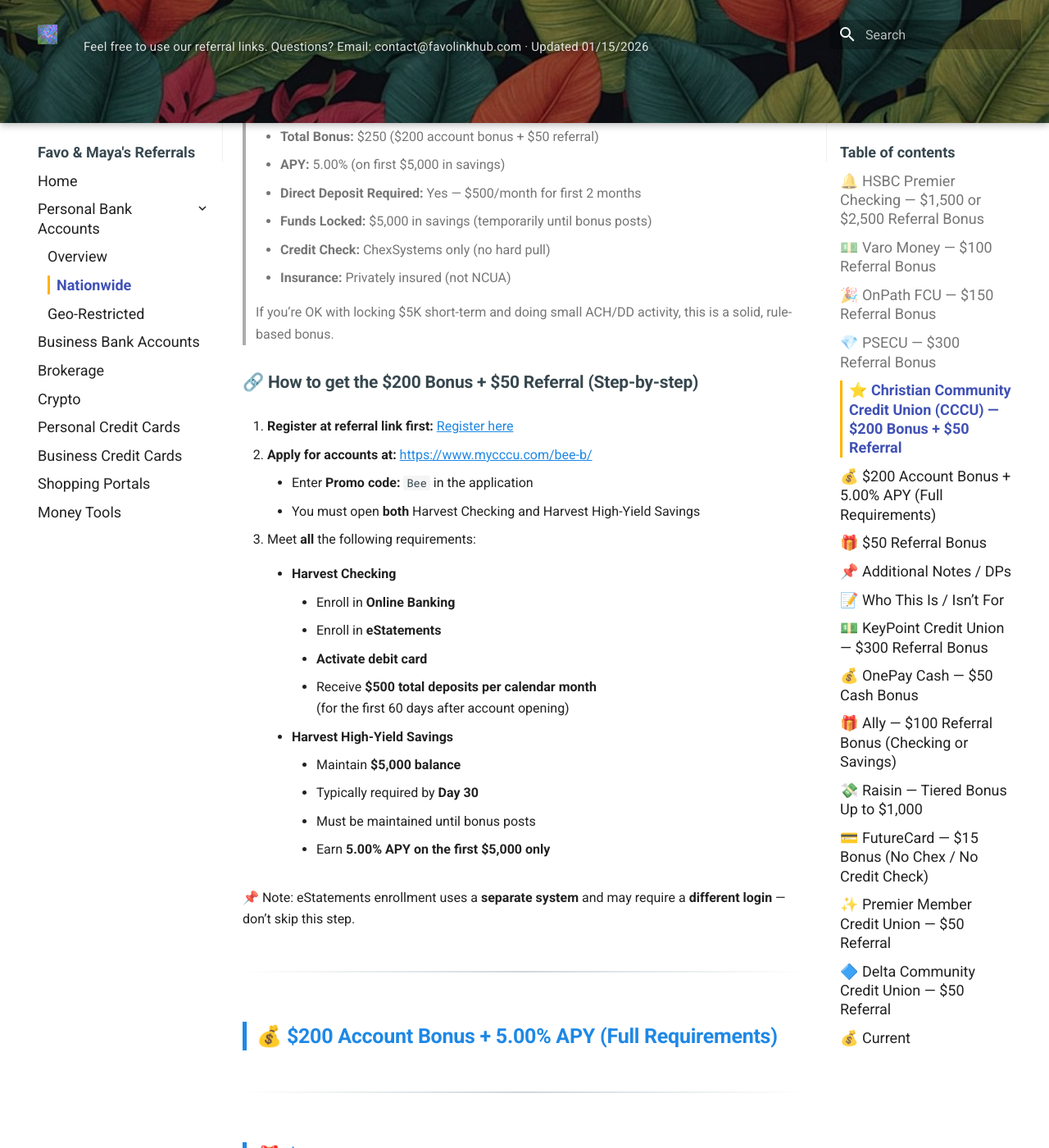
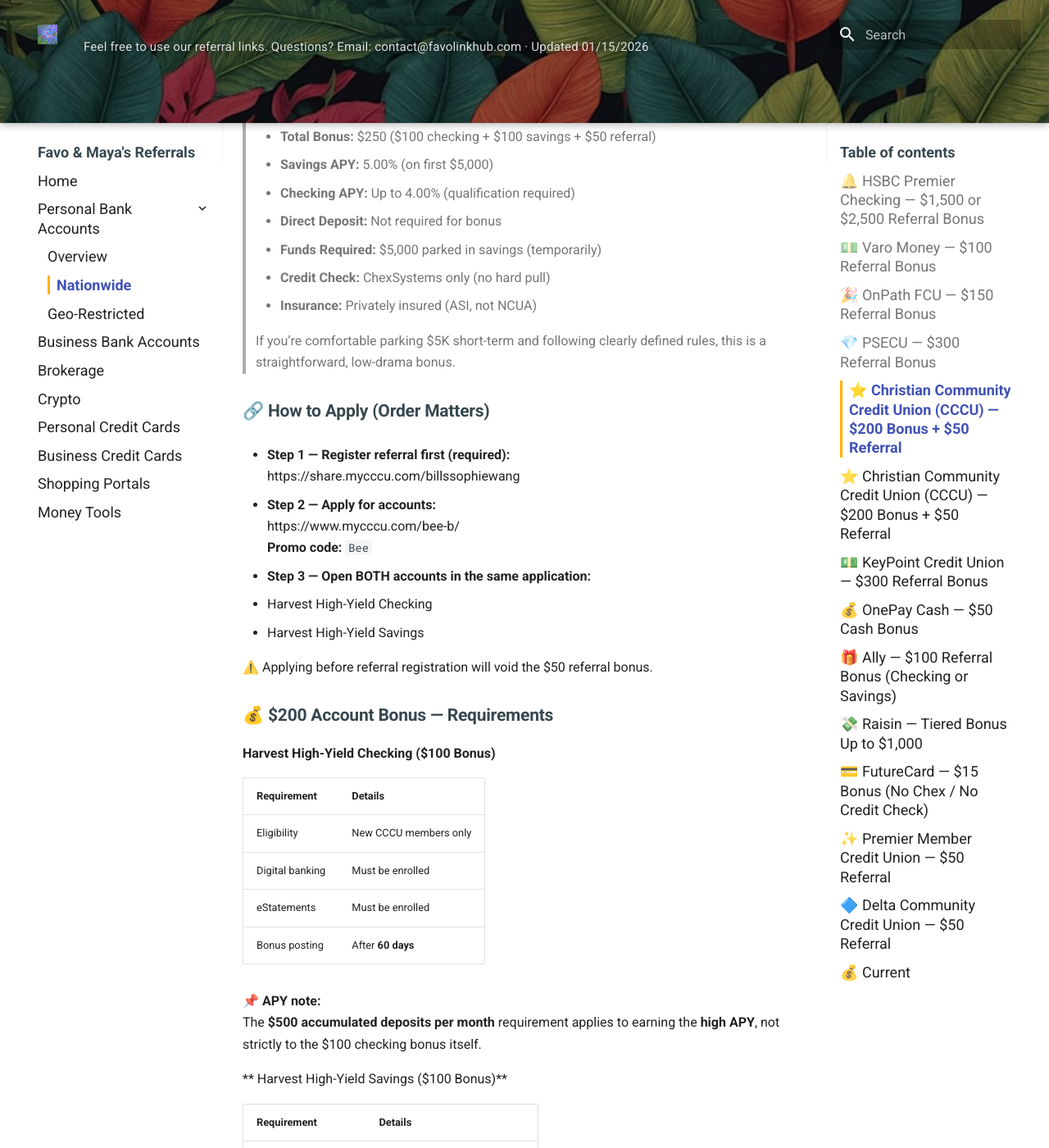
Before and after one commit to whispersofzephyr/favolinkhub-site, an MkDocs documentation site: the page built from docs/personal-bank-nationwide.md, in a window 1280 px wide and 1400 px high, scrolled down 5587 px. Shown: the whole window at 82% size. Built offline with MkDocs 1.6.1 and Material for MkDocs 9.7.7, drawn with Linux system fonts in a browser that asks for light colours; some of the changed text lies outside the part shown.

Commit message:
Update personal-bank-nationwide.md

```diff
--- a/docs/personal-bank-nationwide.md
+++ b/docs/personal-bank-nationwide.md
@@ -194,6 +194,114 @@ Bonus after ~100–145 days.
 
 > 🔺 **Quick Summary**
 >
+> - **Total Bonus:** $250 ($100 checking + $100 savings + $50 referral)
+> - **Savings APY:** 5.00% (on first $5,000)
+> - **Checking APY:** Up to 4.00% (qualification required)
+> - **Direct Deposit:** Not required for bonus
+> - **Funds Required:** $5,000 parked in savings (temporarily)
+> - **Credit Check:** ChexSystems only (no hard pull)
+> - **Insurance:** Privately insured (ASI, not NCUA)
+>
+> If you’re comfortable parking $5K short-term and following clearly defined rules, this is a straightforward, low-drama bonus.
+
+### 🔗 How to Apply (Order Matters)
+
+- **Step 1 — Register referral first (required):**
+  https://share.mycccu.com/billssophiewang
+
+- **Step 2 — Apply for accounts:**
+  https://www.mycccu.com/bee-b/
+  **Promo code:** `Bee`
+
+- **Step 3 — Open BOTH accounts in the same application:**
+  - Harvest High-Yield Checking
+  - Harvest High-Yield Savings
+
+⚠️ Applying before referral registration will void the $50 referral bonus.
+
+### 💰 $200 Account Bonus — Requirements
+
+**Harvest High-Yield Checking ($100 Bonus)**
+
+| Requirement | Details |
+| --- | --- |
+| Eligibility | New CCCU members only |
+| Digital banking | Must be enrolled |
+| eStatements | Must be enrolled |
+| Bonus posting | After **60 days** |
+
+📌 **APY note:**
+The **$500 accumulated deposits per month** requirement applies to earning the **high APY**, not strictly to the $100 checking bonus itself.
+
+** Harvest High-Yield Savings ($100 Bonus)**
+
+| Requirement | Details |
+| --- | --- |
+| Balance requirement | **$5,000+ on Day 30 snapshot** |
+| Minimum to open | $100 |
+| Monthly fee | $5 if balance drops below $100 |
+| Bonus posting | After **Day 30** |
+
+**⏱️ Bonus Timeline (Official Terms)**
+
+| Event | Timing |
+| --- | --- |
+| Account opening | Day 0 |
+| Savings balance snapshot | **Day 30 ($5,000+)** |
+| Savings bonus posts | After Day 30 |
+| Checking bonus eligibility | 60 days |
+| Checking bonus posts | After Day 60 |
+| Referral minimum account age | 60 days |
+| Early closure risk | **Closing within 6 months forfeits bonus** |
+
+---
+
+**🎁 $50 Referral Bonus — Updated Program**
+
+> 🔔 **Important:** CCCU has upgraded its referral system.
+> Existing members must **re-register** to continue referring.
+
+### Referral Details
+
+| Item | Details |
+| --- | --- |
+| Reward | **$50 for you + $50 for your friend** |
+| Annual cap | $550 per calendar year |
+| Payout method | Electronic Visa® eGift Card |
+| Processing | Begins after referred account is open 60 days |
+
+### Referred Friend Requirements
+
+| Requirement | Details |
+| --- | --- |
+| Referral registration | Must use referral link |
+| Membership | New CCCU membership |
+| Account opened | Deposit, loan, or credit card |
+| Account age | **60 days** |
+
+### 📌 Additional Notes / DPs
+
+- **Nationwide eligibility:**
+  Join via *Christian Alliance for Orphans (CAFO)* — no donation or membership fee required.
+- **ID verification:**
+  Driver’s license + selfie required.
+- **Credit systems:**
+  ChexSystems inquiry only; no hard pull.
+- **Funding:**
+  Up to **$500 credit card funding** allowed for checking
+  DP: Citi Double Cash coded as purchase.
+- **Insurance:**
+  CCCU is privately insured through **ASI**, not government-backed NCUA.
+- **Fees:**
+  Checking has no monthly fee. Savings fee applies only if balance drops below $100.
+
+---
+
+## ⭐ Christian Community Credit Union (CCCU) — $200 Bonus + $50 Referral
+**Nationwide** • **Expires: 02/28/2026**
+
+> 🔺 **Quick Summary**
+>
 > - **Total Bonus:** $250 ($200 account bonus + $50 referral)
 > - **APY:** 5.00% (on first $5,000 in savings)
 > - **Direct Deposit Required:** Yes — $500/month for first 2 months
@@ -231,24 +339,14 @@ Bonus after ~100–145 days.
 
 📌 Note: eStatements enrollment uses a **separate system** and may require a **different login** — don’t skip this step.
 
----
-
-## 💰 $200 Account Bonus + 5.00% APY (Full Requirements)
-
-
-
-
----
-
-## 🎁 $50 Referral Bonus
+### 🎁 $50 Referral Bonus
 
 - Referral registration must be completed **before applying**
 - Account must remain open **at least 60 days**
 - Bonus is paid as a **$50 Visa® eGift Card**
 
----
 
-## 📌 Additional Notes / DPs
+### 📌 Additional Notes / DPs
 
 - **Nationwide eligibility:**
   Join via *Christian Alliance for Orphans (CAFO)* — free, no membership fee
@@ -260,20 +358,6 @@ Bonus after ~100–145 days.
   DP: Citi Double Cash coded as purchase
 - **Insurance:**
   CCCU is **privately insured**, **not NCUA**
-
----
-
-## 📝 Who This Is / Isn’t For
-
-**Good fit if you:**
-- Are comfortable parking $5K short-term
-- Don’t mind small ACH/DD activity
-- Prefer clear, rule-based bonuses
-
-**Not ideal if you:**
-- Avoid privately insured institutions
-- Don’t want to deal with eStatements or debit requirements
-- Want zero-maintenance bonuses
 
 ---
 
```
